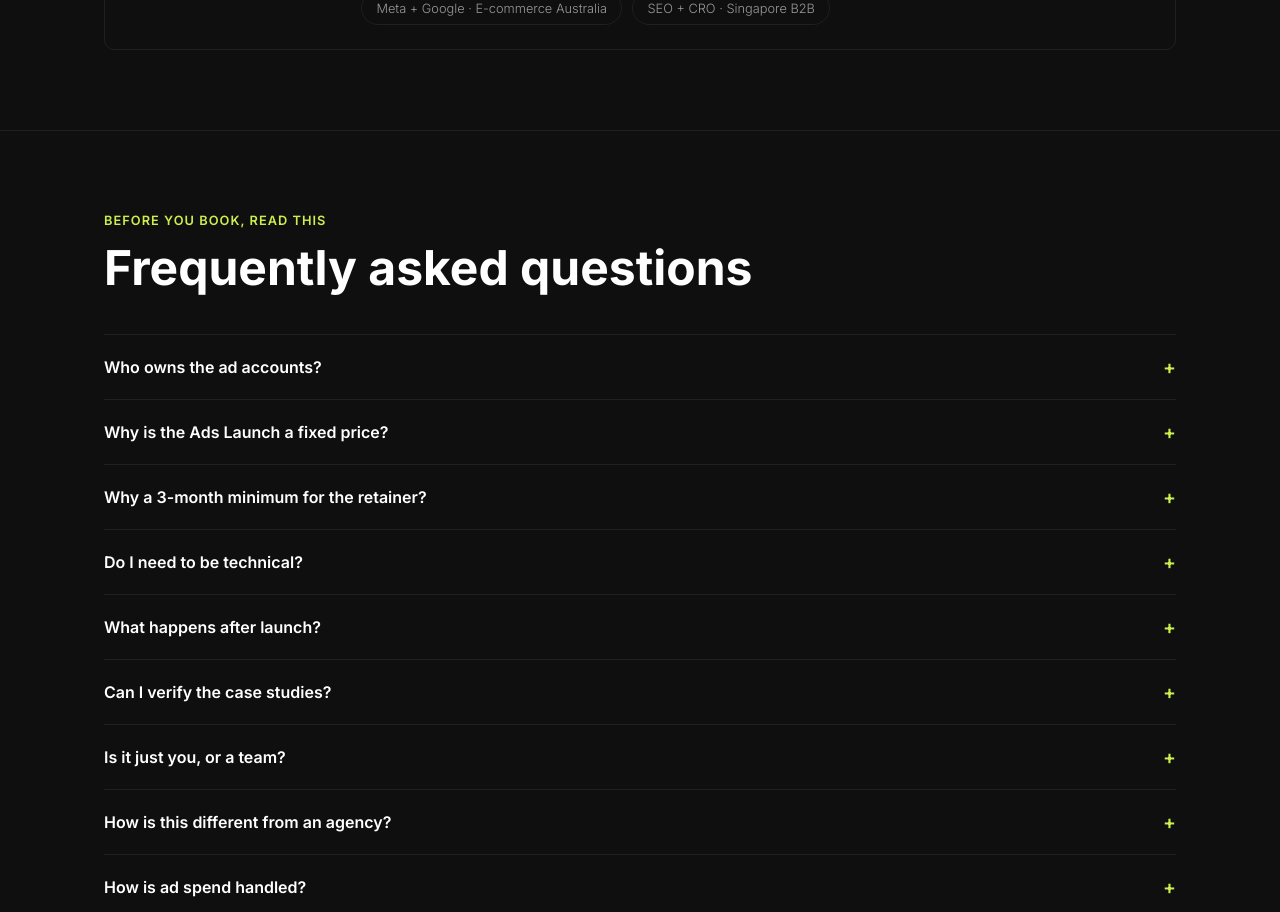
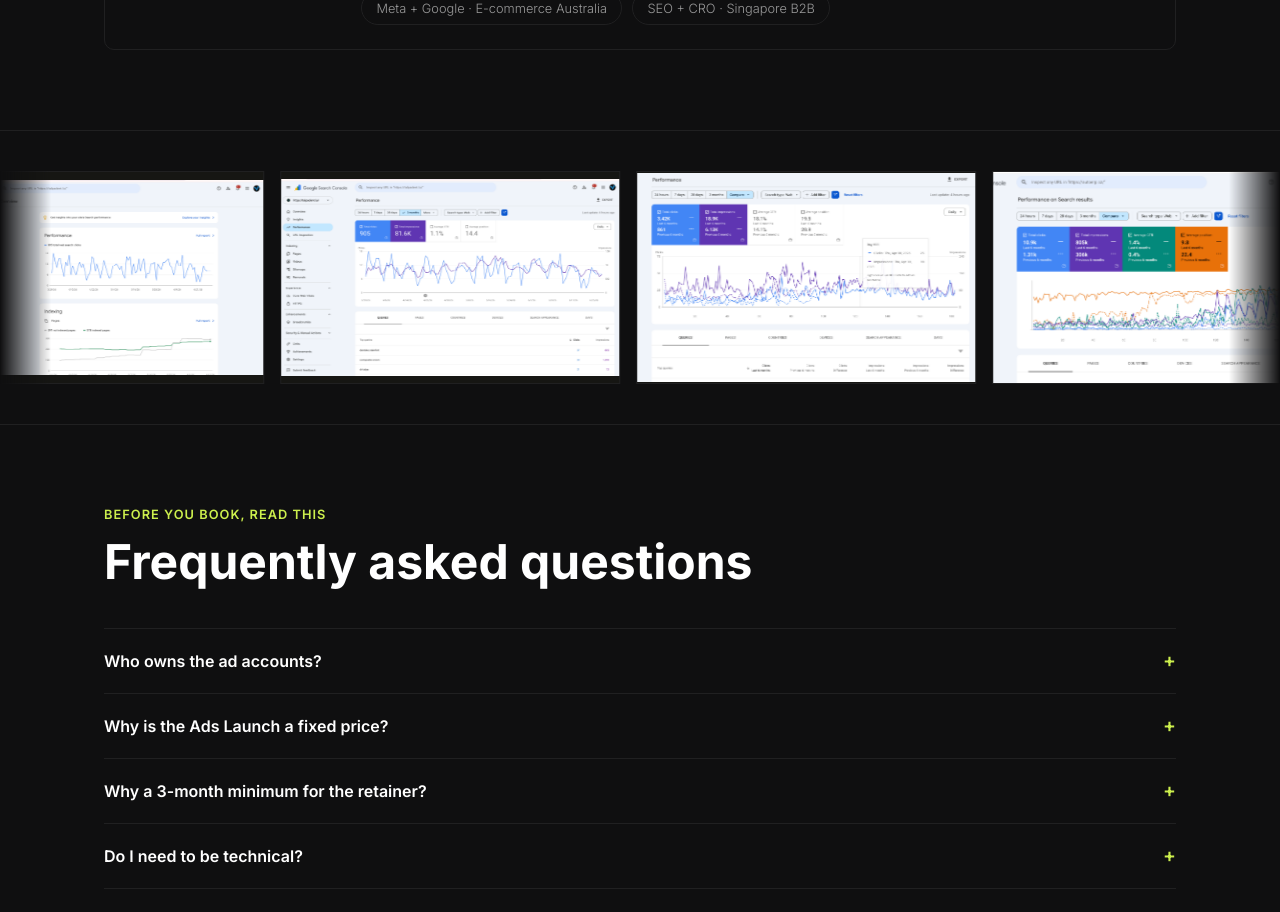
Before and after one commit to yasinzia01-ops/Abdul-Rehman-Portfolio, a Next.js app: page / in a window 1280 px wide. Shown: the part 6280-7192 px from the top of the page. Built offline with nearby package versions, Linux system fonts and the light colour scheme.

Commit message:
Add second proof carousel before FAQ

```diff
--- a/app/page.tsx
+++ b/app/page.tsx
@@ -32,6 +32,7 @@ export default function Home() {
         <Process />
         <Testimonials />
         <ClientPortfolio />
+        <ProofStrip />
         <FAQ />
         <FinalCTA />
       </main>
```
